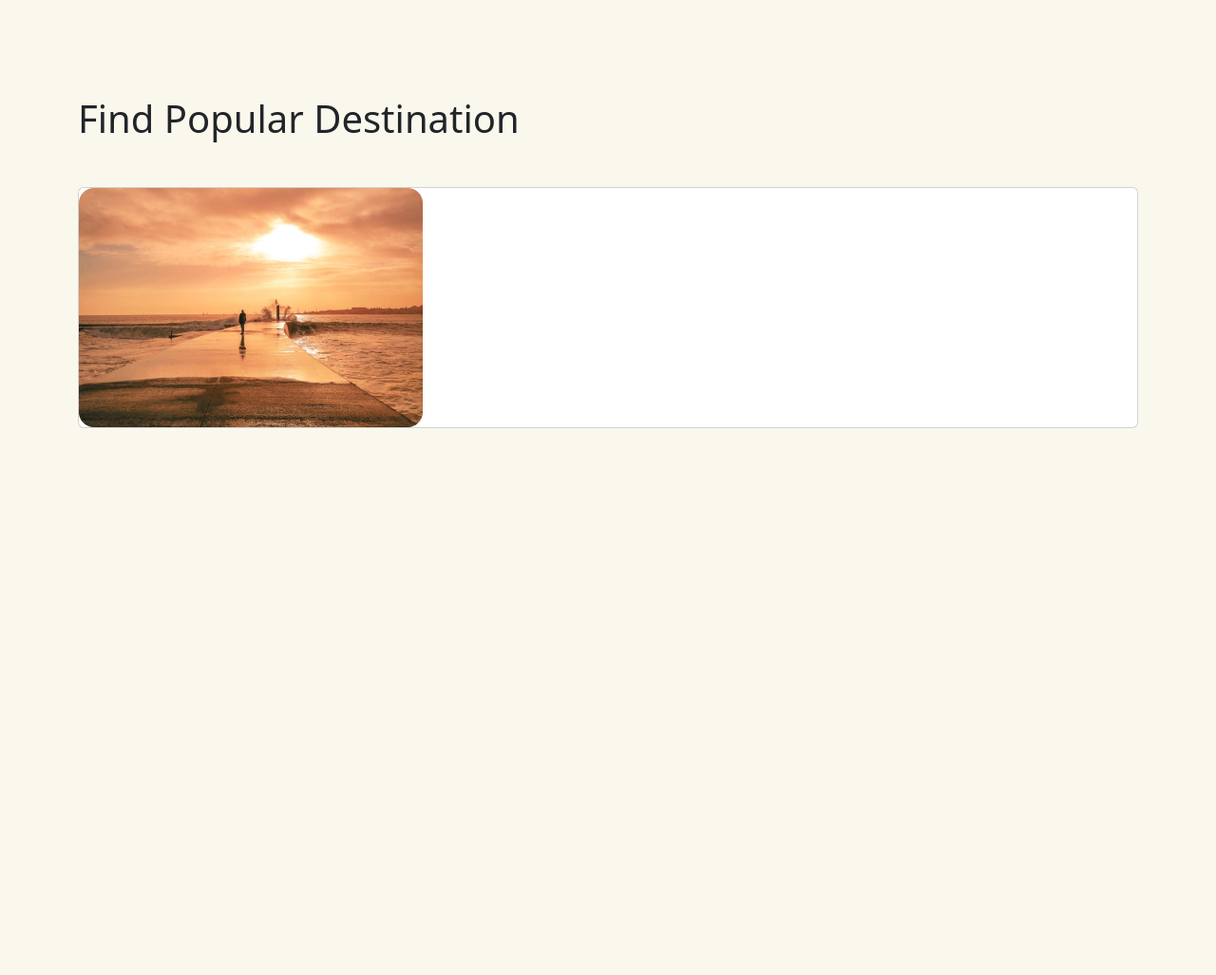
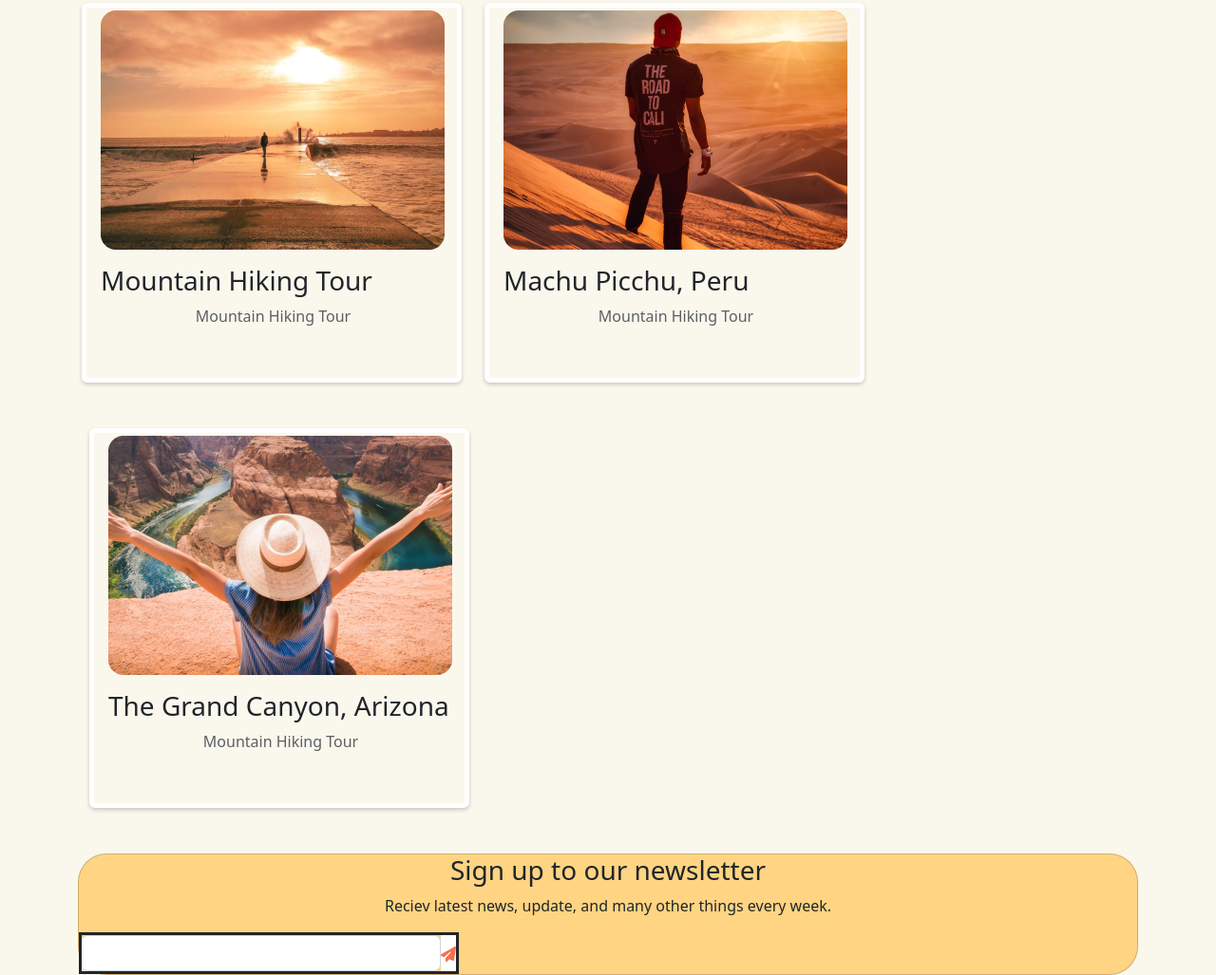
Before and after one commit to revaldoh/travel, a plain HTML site: page index.html in a window 1280 px wide. Shown: the part 1498-2525 px from the top of the page at 95% size. Before the commit the page ends 1949 px from the top, so only its background shows below. Drawn offline with nearby package versions, Linux system fonts and the light colour scheme.

Commit message:
menambhkan konten

```diff
--- a/assets/css/style.css
+++ b/assets/css/style.css
@@ -86,3 +86,36 @@ p.thin{
     width: 362px;
     height: 252px;
 }
+.card-cust{
+    width: 400px;
+    padding-left: 15px;
+    padding-top: 3px;
+    height: 400px;
+    border: 5px solid #FFFF;
+    background-color: #FAF8ED;
+    box-shadow: 0 2px 4px rgba(0, 0, 0, 0.2);
+}
+.card-cust p{
+    color: #5B5F62;
+}
+.news-letter{
+    background-color: #FFD482;
+    border-radius: 30px;
+}
+.news-letter h3,p{
+text-align: center;
+}
+.dr{
+   justify-content: center;
+   text-align: center;
+   display: flex;
+   width: 400px;
+   border: solid;
+}
+.dr-bg{
+    padding-top: 8px;
+    background-color: white;
+}
+.dr input{
+    border-left: 10px;
+}
--- a/index.html
+++ b/index.html
@@ -7,9 +7,11 @@
     <title>Document</title>
     <link href="https://cdn.jsdelivr.net/npm/bootstrap@5.2.3/dist/css/bootstrap.min.css" rel="stylesheet" integrity="sha384-rbsA2VBKQhggwzxH7pPCaAqO46MgnOM80zW1RWuH61DGLwZJEdK2Kadq2F9CUG65" crossorigin="anonymous">
     <script src="https://cdn.jsdelivr.net/npm/@popperjs/core@2.11.6/dist/umd/popper.min.js" integrity="sha384-oBqDVmMz9ATKxIep9tiCxS/Z9fNfEXiDAYTujMAeBAsjFuCZSmKbSSUnQlmh/jp3" crossorigin="anonymous"></script>
+    <link rel="stylesheet" href="assets/css/style.css">
+    <script src="https://kit.fontawesome.com/551a2ae2fa.js" crossorigin="anonymous"></script>
 
-    <link rel="stylesheet" href="assets/css/style.css">
 </head>
+
 <body>
     <nav class="navbar navbar-expand-lg bg-transparent border-bottom">
         <div class="container-fluid">
@@ -101,11 +103,35 @@
             <a href="" class="img-figure"><h4>Visit</h4></a>
           </div>
         </div>
-        <div class="row mar-top">
-          <div class="col">
+        <div class="row mt-5">
+          <div class="row">
             <h1>Find Popular Destination</h1>
-            <div class="col mt-5 card">
-              <img src="assets/images/card1.png" alt="">
+            <div class="col-sm-4 ms-3 mt-5 card card-cust">
+              <img src="assets/images/card1.png" alt="" class="img-fluid">
+              <h3 class="mt-3">Mountain Hiking Tour</h3 class="mt-5">
+                <p>Mountain Hiking Tour</p>
+            </div>
+            <div class="col-sm-4 ms-4 mt-5 card card-cust">
+              <img src="assets/images/machu.png" alt="" class="img-fluid">
+              <h3 class="mt-3">Machu Picchu, Peru</h3 class="mt-5">
+                <p>Mountain Hiking Tour</p>
+            </div>
+            <div class="col-sm-4 ms-4 mt-5 card card-cust">
+              <img src="assets/images/arizona.png" alt="" class="img-fluid">
+              <h3 class="mt-3">The Grand Canyon, Arizona</h3 class="mt-5">
+                <p>Mountain Hiking Tour</p>
+            </div>
+          </div>
+        </div>
+        <div>
+          <div class="card news-letter mt-5">
+            <h3>Sign up to our newsletter</h3>
+            <p>Reciev latest news, update, and many other things every week.</p>
+            <div class="dr">
+              <input type="text" class="form-control">
+              <div class="dr-bg">
+                <a href="#"><i class="fa-solid fa-paper-plane" style="color: #f66f4d;"></i></a>
+              </div>
             </div>
           </div>
         </div>
```
Also changed, not shown: assets/images/arizona.png (added), assets/images/machu.png (added), 3 other files.
